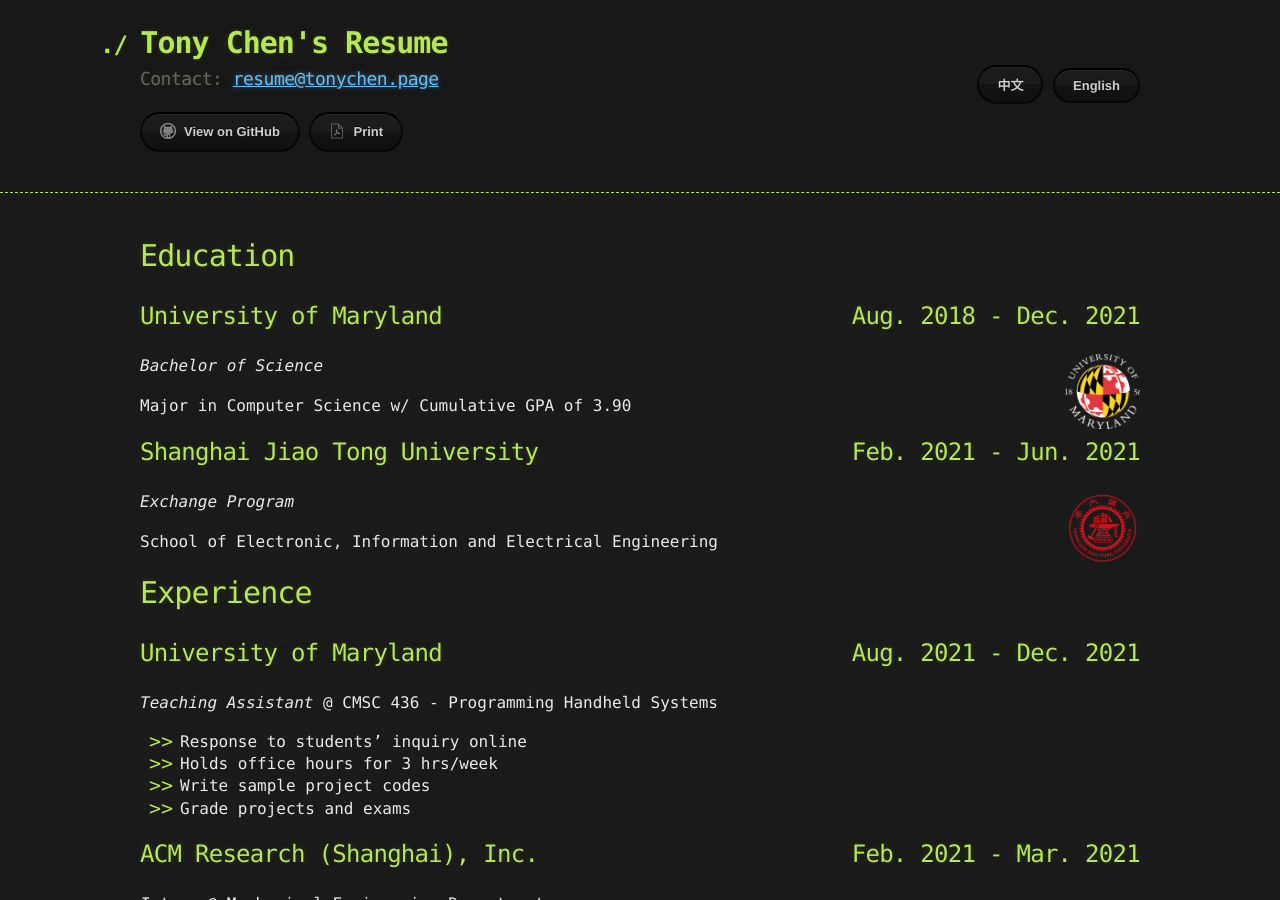
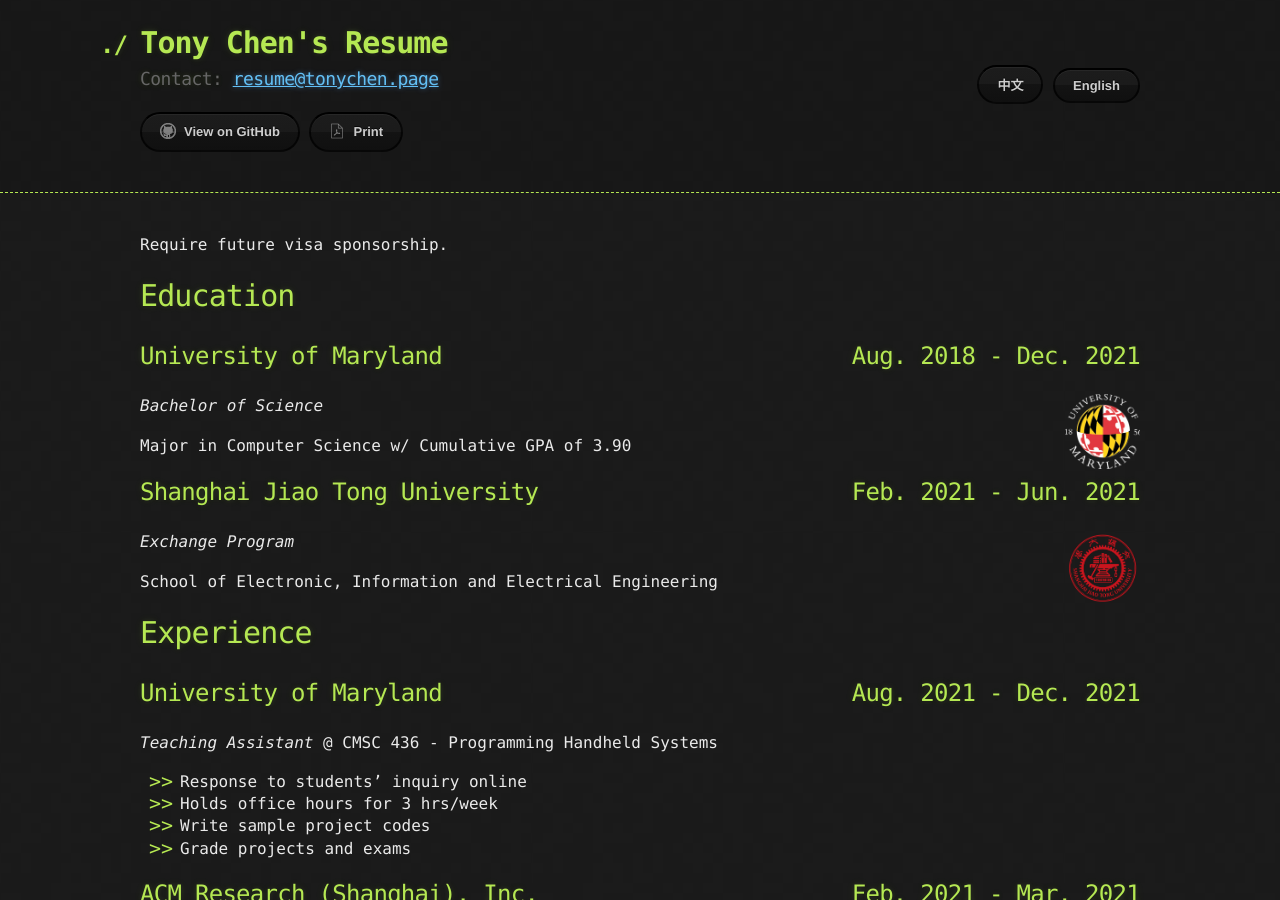
Before and after one commit to TonyCSB/TonyCSB.github.io, a Jekyll site: the page built from resume.md, in a window 1280 px wide and 900 px high. Built offline with Jekyll 4.4.1, drawn with Linux system fonts in a browser that asks for light colours.

Commit message:
visa information

```diff
--- a/resume.md
+++ b/resume.md
@@ -12,6 +12,8 @@
 
 languages: ["en", "zh"]
 ---
+
+Require future visa sponsorship.
 
 # Education
 
```
